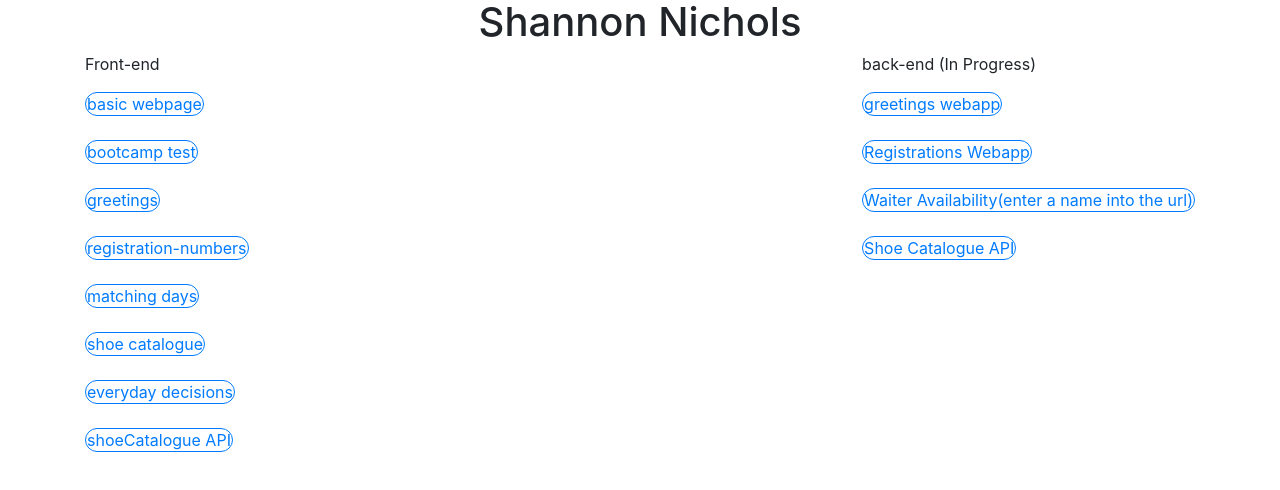
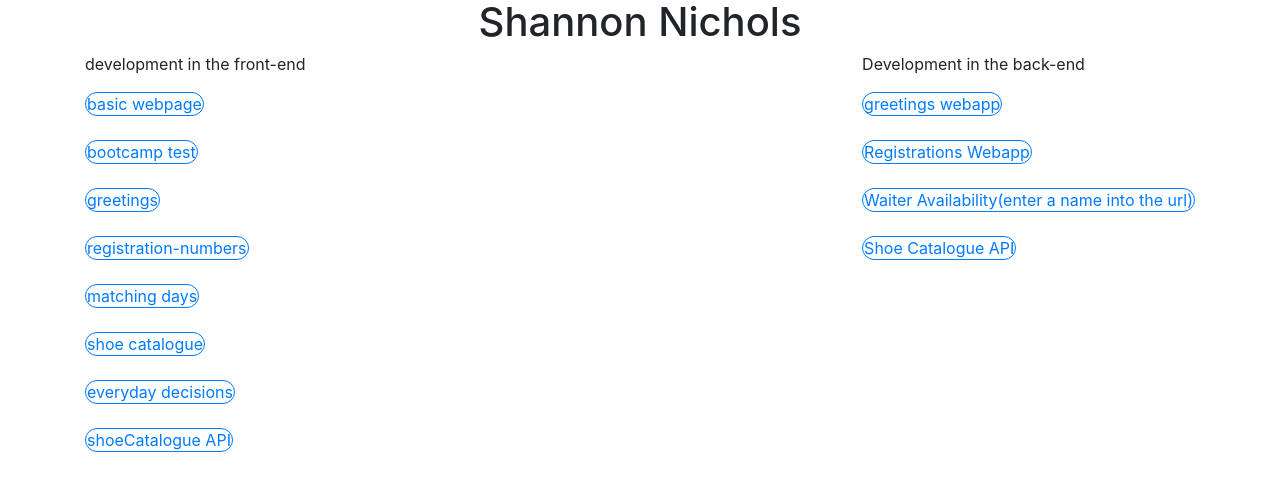
Before and after one commit to shannonsn/portfolio, a plain HTML site: page index.html in a window 1280 px wide. Drawn offline with nearby package versions, Linux system fonts and the light colour scheme.

Commit message:
HTML editor to process

```diff
--- a/index.html
+++ b/index.html
@@ -16,7 +16,7 @@
         <div class="row">
             <div class="col-sm-6">
                 <div id="frontend">
-                    <p>Front-end</p>
+                    <p>development in the front-end</p>
                     <a href="http://shannonsn.github.io" target="_blank">basic webpage</a><br><br>
                     <a href="http://shannonsn.github.io/bootcamp-tests" target="_blank">bootcamp test</a><br><br>
                     <a href="http://shannonsn.github.io/greet-me" target="_blank">greetings</a><br><br>
@@ -31,7 +31,7 @@
             <br>
             <div class="col-sm-6">
                 <div id="backend">
-                    <p>back-end (In Progress)</p>
+                    <p>Development in the back-end</p>
                     <a href="https://webapp-greetings.herokuapp.com/greet" target="_blank">greetings webapp</a><br><br>
                     <a href="https://registration-numbers.herokuapp.com/reg_numbers" target="_blank">Registrations Webapp</a><br><br>
                     <a href="https://waiters-webapp.herokuapp.com/waiters/">Waiter Availability(enter a name into the url)</a><br><br>
```
